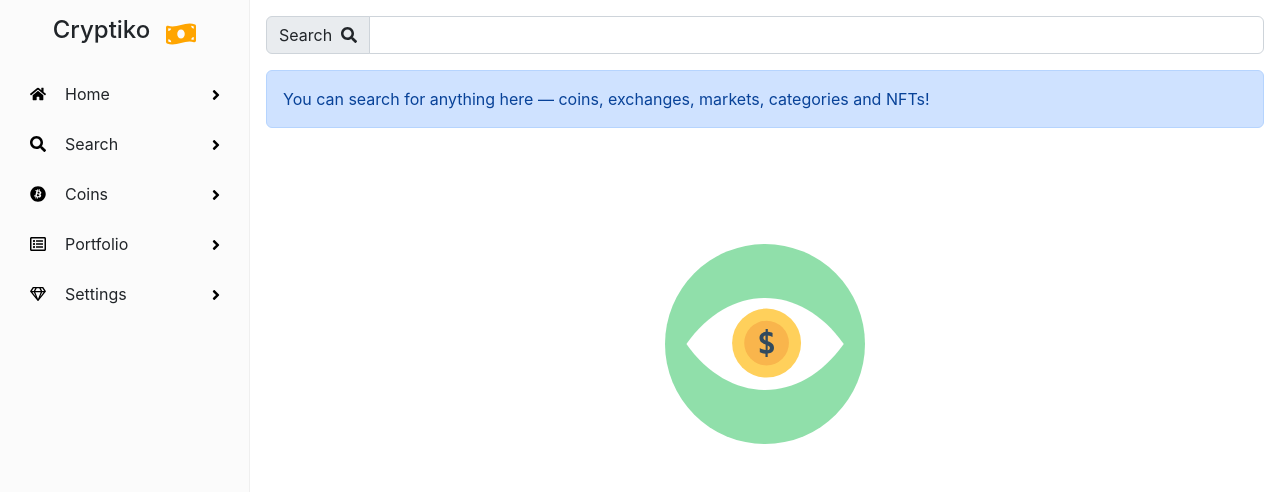
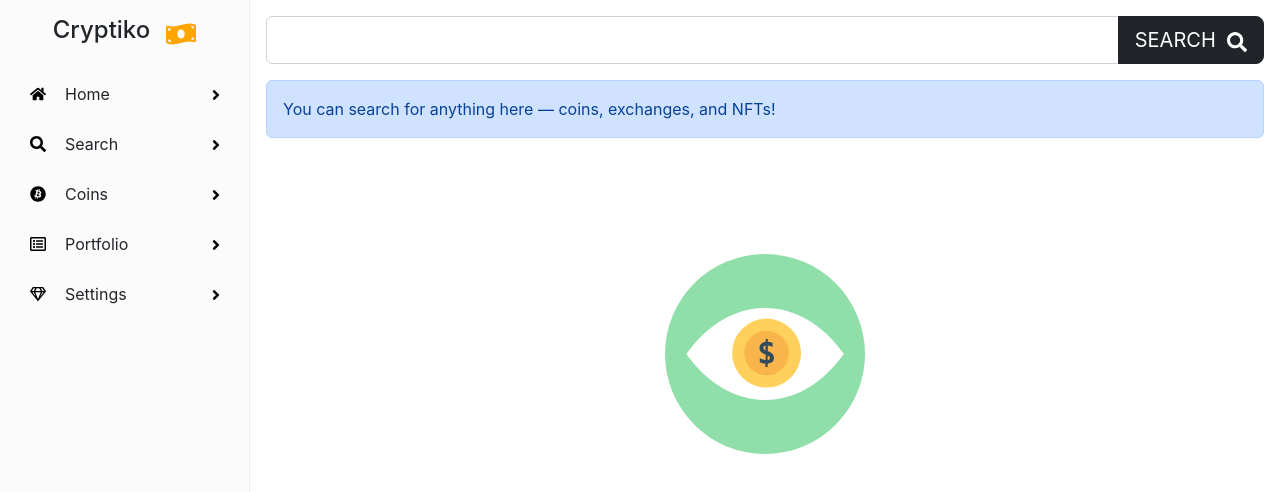
Before and after one commit to AdiPat/crypiko, a React (Create React App) app: page /search in a window 1280 px wide. Shown: the top 492 px of the page. Built offline with nearby package versions, Linux system fonts and the light colour scheme.

Commit message:
search: store search query and results in state and use "data" from search response

```diff
--- a/src/api/coingecko/cg-api.js
+++ b/src/api/coingecko/cg-api.js
@@ -8,7 +8,13 @@ class _CgApi {
 
   async search({ query }) {
     const url = this.endpoints.SEARCH({ query });
-    const results = await axios.get(url);
+    const results = await axios
+      .get(url)
+      .then((res) => res.data)
+      .catch((err) => {
+        console.error("Failed to get search results", err);
+        return [];
+      });
     return results;
   }
 }
--- a/src/pages/search-page.js
+++ b/src/pages/search-page.js
@@ -1,27 +1,66 @@
 import { SidebarLayout } from "../components";
-import { InputGroup, Form, Alert } from "react-bootstrap";
+import { InputGroup, Form, Alert, Button } from "react-bootstrap";
 import { FaSearch } from "react-icons/fa";
 import { ReactComponent as EyeViewSvg } from "../assets/eye-view.svg";
+import { useState } from "react";
+import { CgApi } from "../api/coingecko";
+
+const ENTER_KEYCODE = 13;
 
 function SearchPage() {
+  const [searchQuery, setSearchQuery] = useState("");
+  const [searchResults, setSearchResults] = useState([]);
+
+  const handleSearch = async () => {
+    const results = await CgApi.search({ query: searchQuery });
+    setSearchResults(results);
+  };
+
+  const handleOnSubmit = (event) => {
+    handleSearch();
+  };
+
+  const handleKeyPress = (target) => {
+    if (target.charCode === ENTER_KEYCODE) {
+      handleSearch();
+    }
+  };
+
+  const handleChange = (event) => {
+    const searchQueryEntered = event.target.value;
+    setSearchQuery(searchQueryEntered);
+  };
+
+  console.log({ searchQuery, searchResults });
+
   return (
     <>
       <SidebarLayout>
         <div className="search-container">
           <InputGroup>
-            <InputGroup.Text>
-              <span>Search &nbsp;</span>
+            <Form.Control
+              onKeyPress={handleKeyPress}
+              onChange={handleChange}
+              aria-label="search"
+            ></Form.Control>
+            <Button
+              onClick={handleOnSubmit}
+              variant="dark"
+              size="lg"
+              type="submit"
+            >
+              SEARCH &nbsp;
               <FaSearch />
-            </InputGroup.Text>
-            <Form.Control aria-label="search"></Form.Control>
+            </Button>
           </InputGroup>
           <Alert style={{ marginTop: "1rem" }} variant="primary">
-            You can search for anything here — coins, exchanges, markets,
-            categories and NFTs!
+            You can search for anything here — coins, exchanges, and NFTs!
           </Alert>
-          <div className="search-infograph">
-            <EyeViewSvg style={{ height: 200, width: 200 }} />
-          </div>
+          {(!searchResults || searchResults?.length === 0) && (
+            <div className="search-infograph">
+              <EyeViewSvg style={{ height: 200, width: 200 }} />
+            </div>
+          )}
         </div>
       </SidebarLayout>
     </>
```
